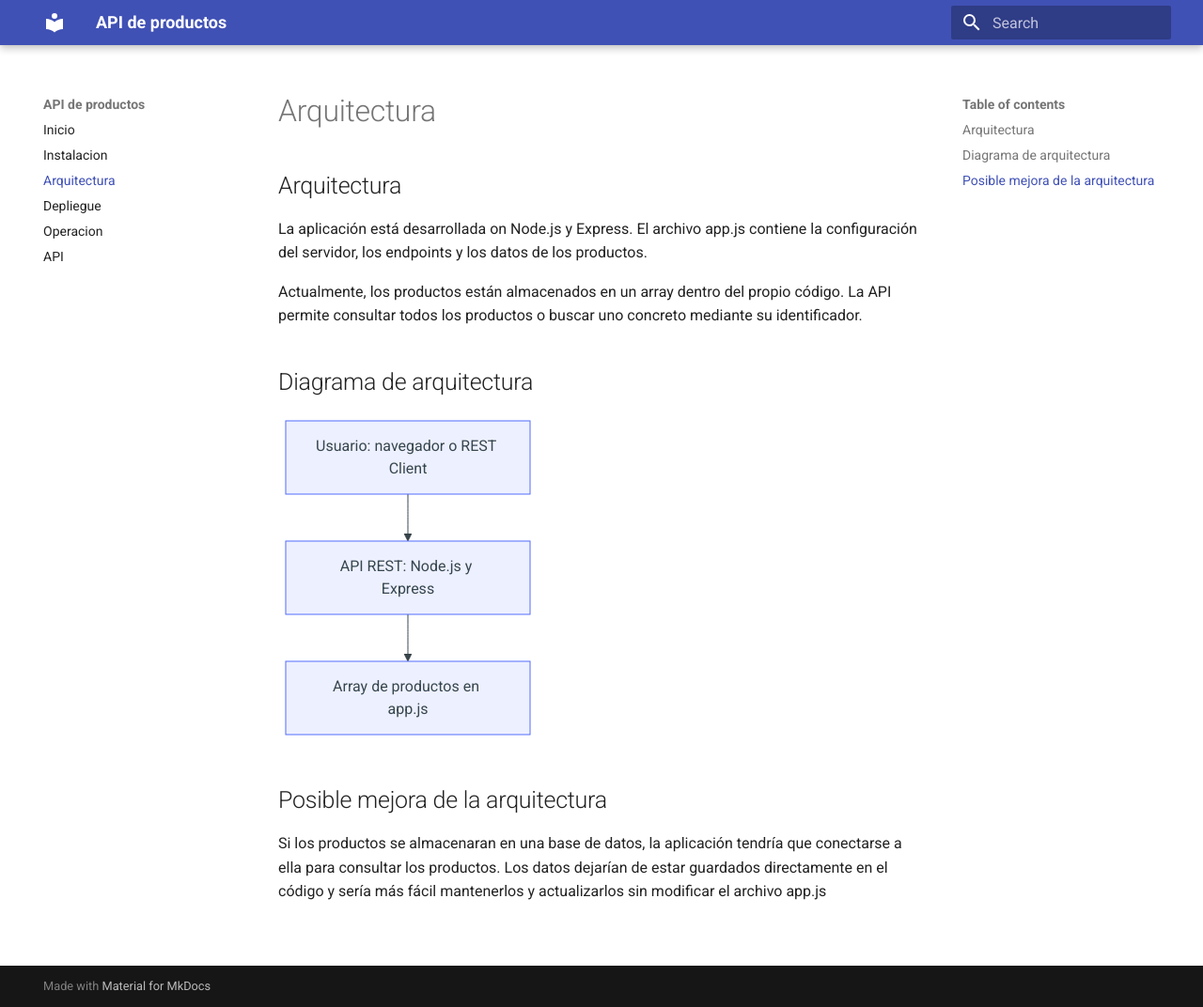
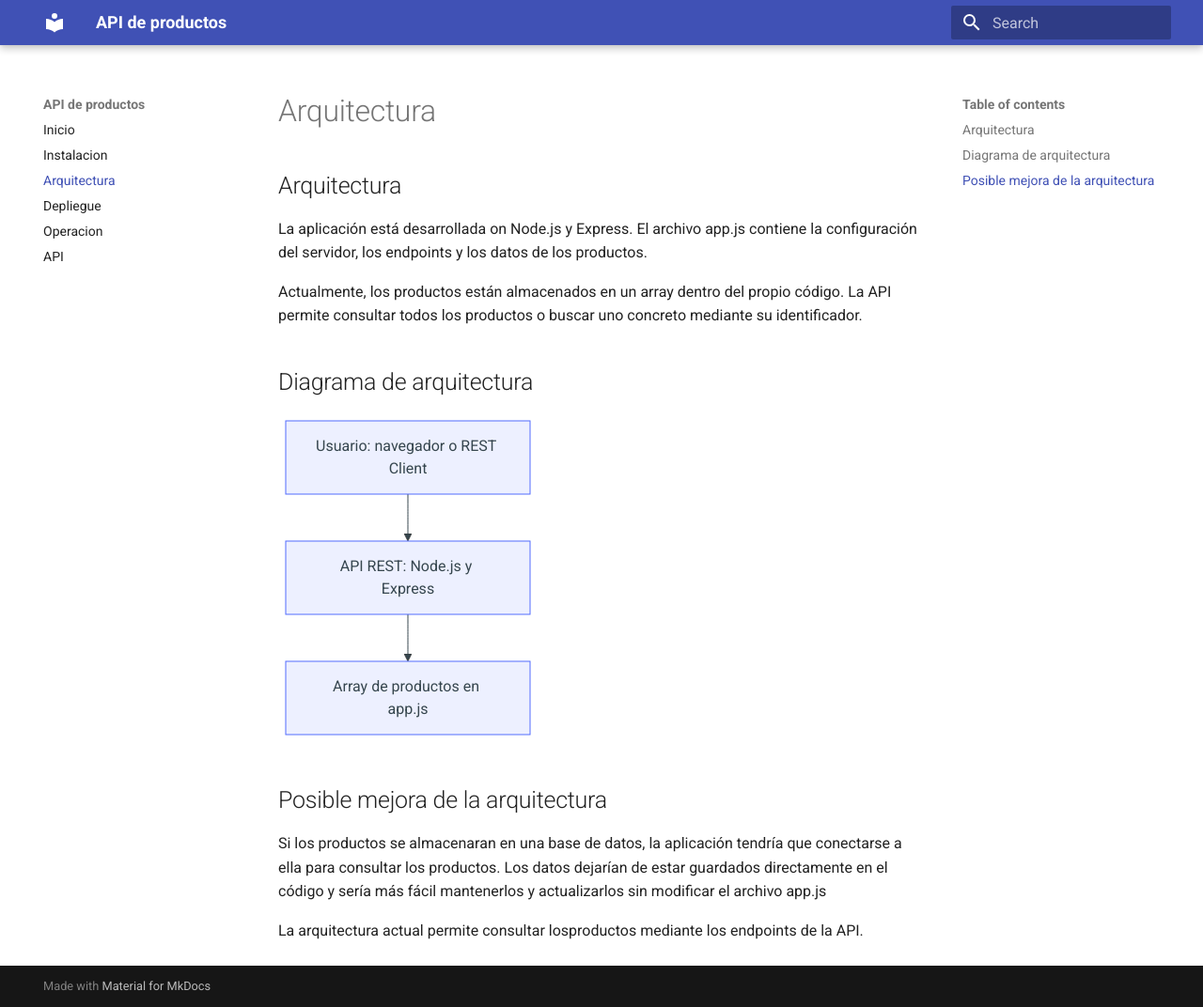
Before and after one commit to Silvia-Mor/api-productos-a14, an MkDocs documentation site: the page built from docs/arquitectura.md, in a window 1280 px wide and 1072 px high. Shown: the whole window at 94% size. Built offline with MkDocs 1.6.1 and Material for MkDocs 9.7.7, drawn with Linux system fonts in a browser that asks for light colours.

Commit message:
Amplía la documentación arquitectura

```diff
--- a/docs/arquitectura.md
+++ b/docs/arquitectura.md
@@ -16,3 +16,5 @@ flowchart TD
 
 Si los productos se almacenaran en una base de datos, la aplicación tendría que conectarse a ella para consultar los productos.
 Los datos dejarían de estar guardados directamente en el código y sería más fácil mantenerlos y actualizarlos sin modificar el archivo app.js
+
+La arquitectura actual permite consultar losproductos mediante los endpoints de la API.
```
